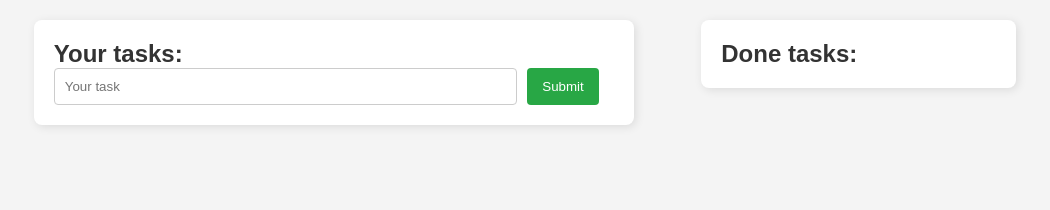
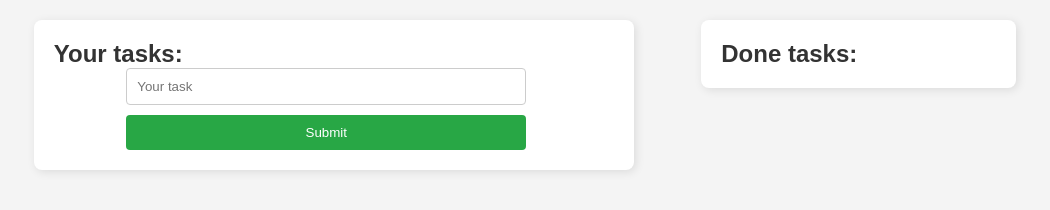
Before and after one commit to Andrewchistyakov/ivr, an Electron app: page index.html in a window 1050 px wide. Drawn offline with Linux system fonts and the light colour scheme; no server answers.

Commit message:
changed alignment if input field

```diff
--- a/style.css
+++ b/style.css
@@ -73,21 +73,28 @@ body {
 }
 
 .task-input-box {
-    flex: 1;
-    width: 300px;
+    box-sizing: border-box;
+    width: 100%;
+    max-width: 400px;
     padding: 10px;
     border: 1px solid #ccc;
     border-radius: 4px;
-    margin-right: 10px;
+
+    margin-bottom: 10px;
 }
 
 button {
-    padding: 10px 15px;
+    padding: 10px;
     background-color: #28a745;
     color: white;
     border: none;
     border-radius: 4px;
     cursor: pointer;
+}
+
+#submit-task {
+    width: 100%;
+    max-width: 400px;
 }
 
 button:hover {
@@ -96,6 +103,8 @@ button:hover {
 
 .task-inputfield {
     display: flex;
+    flex-direction: column;
+    align-items: center;
     padding-right: 15px;
 }
 
```
